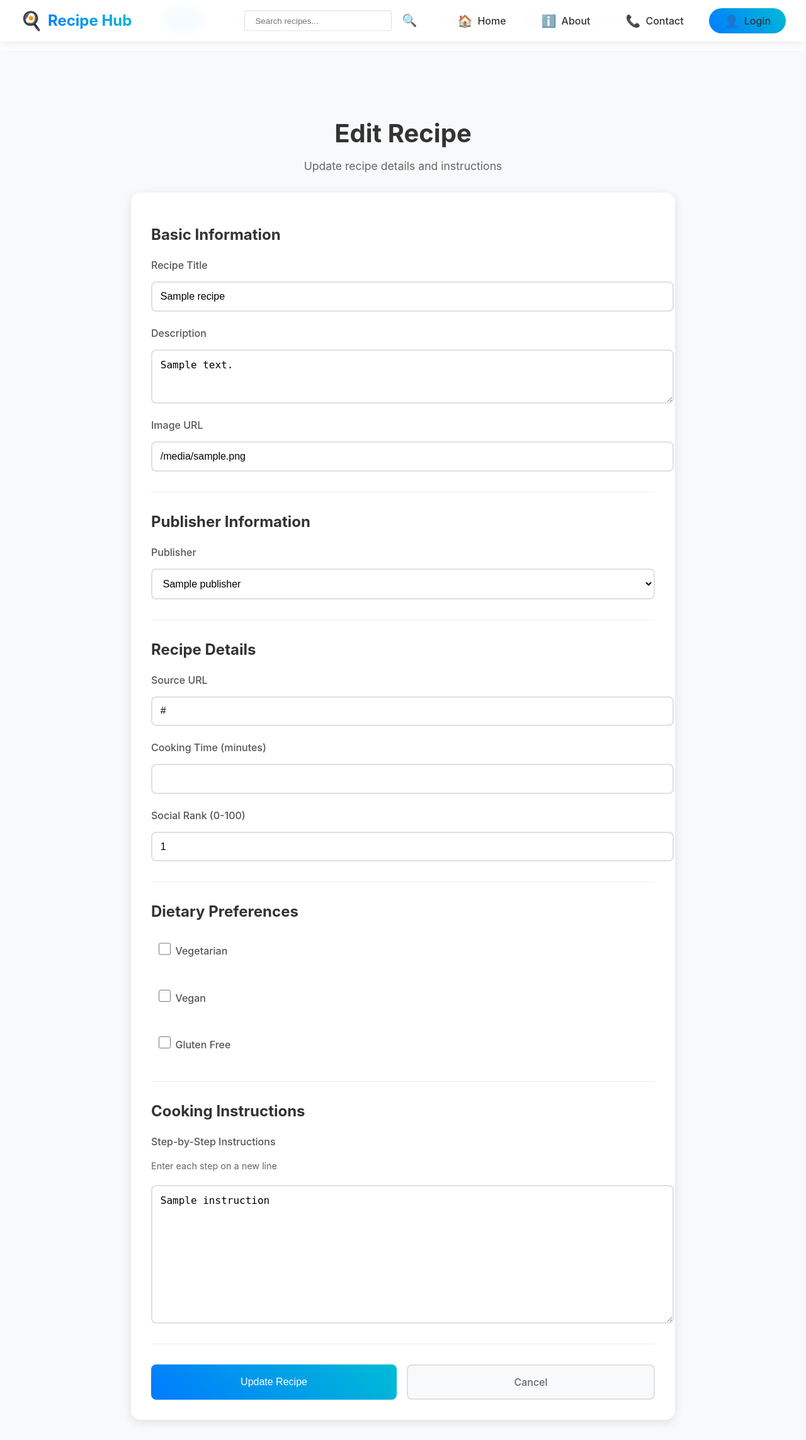
After one commit to jamalihassan0307/recipe_finder, a Django app: template templates/edit-recipe.html in a window 1280 px wide. The commit adds this page. Shown: the whole page at 63% size. Run offline with Django 5.2, Linux system fonts and the light colour scheme; the template is opened without the code that fills it: most values are stand-ins (such as "Sample title", 1, 10 or a date in 2020).

Commit message:
Add delete-recipe-confirm and edit-recipe templates; implement confirmation dialog for recipe deletion and form for editing recipe details. Enhance recipe-detail template with admin actions and dietary tags for improved user experience.

```diff
--- /dev/null
+++ b/templates/edit-recipe.html
@@ -0,0 +1,164 @@
+{% extends 'base.html' %}
+{% load static %}
+{% block title %}Edit Recipe - Recipe Hub{% endblock %}
+
+{% block extra_css %}
+<link rel="stylesheet" href="{% static 'css/index.css' %}">
+<link rel="stylesheet" href="{% static 'css/common.css' %}">
+<link rel="stylesheet" href="{% static 'css/App.css' %}">
+<link rel="stylesheet" href="{% static 'css/components/NavBar.css' %}">
+<link rel="stylesheet" href="{% static 'css/pages/AddRecipe.css' %}">
+{% endblock %}
+
+{% block content %}
+<div class="edit-recipe-container">
+    <div class="edit-recipe-header">
+        <h1>Edit Recipe</h1>
+        <p class="subtitle">Update recipe details and instructions</p>
+    </div>
+
+    <form method="post" class="edit-recipe-form">
+        {% csrf_token %}
+
+        <div class="form-section">
+            <h2>Basic Information</h2>
+            <div class="form-group">
+                <label for="title">Recipe Title</label>
+                <input type="text" id="title" name="title" value="{{ recipe.title }}" required>
+            </div>
+            <div class="form-group">
+                <label for="description">Description</label>
+                <textarea id="description" name="description" rows="3" required>{{ recipe.description }}</textarea>
+            </div>
+            <div class="form-group">
+                <label for="image_url">Image URL</label>
+                <input type="url" id="image_url" name="image_url" value="{{ recipe.image_url }}" required>
+            </div>
+        </div>
+
+        <div class="form-section">
+            <h2>Publisher Information</h2>
+            <div class="form-group">
+                <label for="publisher">Publisher</label>
+                <select id="publisher" name="publisher" required>
+                    {% for pub in publishers %}
+                    <option value="{{ pub.id }}" {% if pub.id == recipe.publisher.id %}selected{% endif %}>
+                        {{ pub.publisher_name }}
+                    </option>
+                    {% endfor %}
+                </select>
+            </div>
+        </div>
+
+        <div class="form-section">
+            <h2>Recipe Details</h2>
+            <div class="form-group">
+                <label for="source_url">Source URL</label>
+                <input type="url" id="source_url" name="source_url" value="{{ recipe.source_url }}" required>
+            </div>
+            <div class="form-group">
+                <label for="cooking_time">Cooking Time (minutes)</label>
+                <input type="number" id="cooking_time" name="cooking_time" min="0" value="{{ recipe.cooking_time }}" required>
+            </div>
+            <div class="form-group">
+                <label for="social_rank">Social Rank (0-100)</label>
+                <input type="number" id="social_rank" name="social_rank" min="0" max="100" step="0.1" value="{{ recipe.social_rank }}" required>
+            </div>
+        </div>
+
+        <div class="form-section">
+            <h2>Dietary Preferences</h2>
+            <div class="form-group checkbox-group">
+                <label class="checkbox-label">
+                    <input type="checkbox" name="is_vegetarian" id="is_vegetarian" {% if recipe.is_vegetarian %}checked{% endif %}>
+                    Vegetarian
+                </label>
+                <label class="checkbox-label">
+                    <input type="checkbox" name="is_vegan" id="is_vegan" {% if recipe.is_vegan %}checked{% endif %}>
+                    Vegan
+                </label>
+                <label class="checkbox-label">
+                    <input type="checkbox" name="is_gluten_free" id="is_gluten_free" {% if recipe.is_gluten_free %}checked{% endif %}>
+                    Gluten Free
+                </label>
+            </div>
+        </div>
+
+        <div class="form-section">
+            <h2>Cooking Instructions</h2>
+            <div class="form-group">
+                <label for="recipe_methods">Step-by-Step Instructions</label>
+                <p class="help-text">Enter each step on a new line</p>
+                <textarea id="recipe_methods" name="recipe_methods" rows="10" required>{% for method in methods %}{{ method.instruction }}
+{% endfor %}</textarea>
+            </div>
+        </div>
+
+        <div class="form-actions">
+            <button type="submit" class="submit-button">Update Recipe</button>
+            <a href="{% url 'recipe_detail' recipe.id %}" class="cancel-button">Cancel</a>
+        </div>
+    </form>
+</div>
+
+<style>
+.edit-recipe-container {
+    padding: 2rem;
+    padding-top: 80px;
+    background-color: #f8f9fa;
+    min-height: 100vh;
+}
+
+.edit-recipe-header {
+    text-align: center;
+    margin-bottom: 2rem;
+}
+
+.edit-recipe-header h1 {
+    font-size: 2.5rem;
+    color: #333;
+    margin-bottom: 0.5rem;
+}
+
+.edit-recipe-header .subtitle {
+    color: #666;
+    font-size: 1.1rem;
+}
+
+.edit-recipe-form {
+    max-width: 800px;
+    margin: 0 auto;
+    background: white;
+    padding: 2rem;
+    border-radius: 15px;
+    box-shadow: 0 4px 15px rgba(0,0,0,0.1);
+}
+
+select {
+    width: 100%;
+    padding: 0.8rem;
+    border: 2px solid #e0e0e0;
+    border-radius: 8px;
+    font-size: 1rem;
+    transition: all 0.3s ease;
+    background-color: white;
+    cursor: pointer;
+}
+
+select:focus {
+    border-color: #007bff;
+    outline: none;
+    box-shadow: 0 0 0 3px rgba(0,123,255,0.1);
+}
+
+@media (max-width: 768px) {
+    .edit-recipe-container {
+        padding: 1rem;
+    }
+
+    .edit-recipe-form {
+        padding: 1.5rem;
+    }
+}
+</style>
+{% endblock %}
```
Also changed, not shown: templates/delete-recipe-confirm.html (added, +146 -0 lines), templates/recipe-detail.html (+100 -2 lines).
